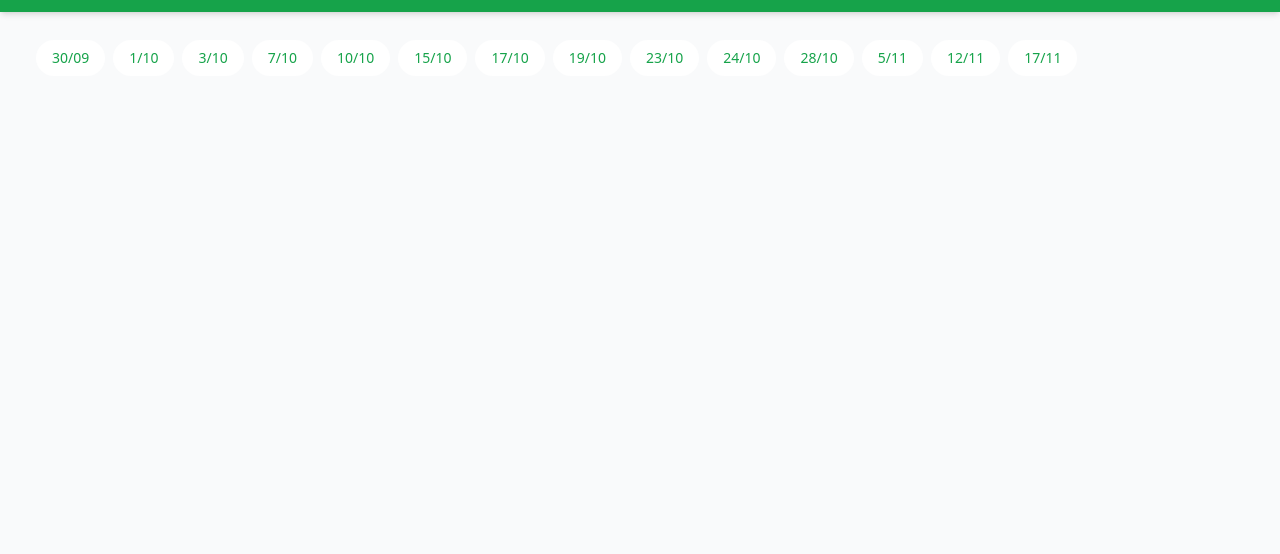
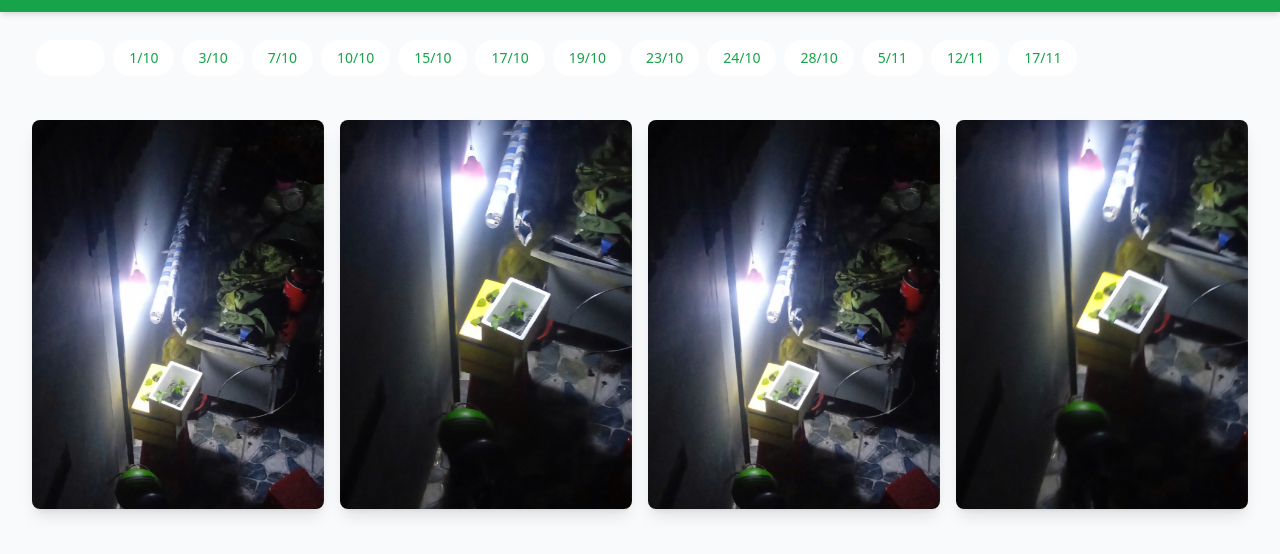
Before and after one commit to duansinhhocnhom3/duansinhhocnhom311a2, a plain HTML site: page index.html in a window 1280 px wide. Shown: the part 56-610 px from the top of the page. Drawn offline with nearby package versions, Linux system fonts and the light colour scheme.

Commit message:
qua mey moi

```diff
--- a/index.html
+++ b/index.html
@@ -14,7 +14,6 @@
         .fade-in {
             animation: fadeIn 0.3s ease-out forwards;
         }
-        /* Add GitHub Pages specific styles */
         .scrollbar-hide::-webkit-scrollbar {
             display: none;
         }
@@ -44,13 +43,36 @@
     </main>
 
     <script>
-        const dates = ['3009', '110', '310', '710', '1010', '1510', '1710', '1910', '2310', '2410', '2810', '511', '1211', '1711'];
+        // GitHub Pages repository name - IMPORTANT: Update this to match your repository name
+        const repoName = '/duansinhhocnhom311a2';
+
+        const imageData = {
+            '3009': ['z6045374383684_47d945c1cb61e82eb1a909dcc542a8a4.jpg', 'z6045374389864_91a049be727ca9e09b7ff76b58edaebb.jpg', 'z6045374452476_3d0cb3bb894da9677d883b654b447e8e.jpg', 'z6045374462411_7a0dfd534b20afbfbe63986437cafe6e.jpg'],
+            '110': ['z6045376550943_8a104375a2cbf8de5d2f89a73dbd2789.jpg', 'z6045376647523_7666eb48ba3b506bd56a72a6378aa4e2.jpg', 'z6045376666031_5b9aee716800f5a39fc4eae27042bca3.jpg'],
+            '310': ['z6045380034713_0a10242dfe78678c86c86cda8caf7f5f.jpg'],
+            '710': ['z6045383268750_186c709c7363450a942ba7021e4bc45f.jpg', 'z6045383273552_80cff11a6a4ec314f52c73b7af9512be.jpg', 'z6045383275417_26187764059f5fffa2305122d1b34a33.jpg', 'z6045383278641_294ac7a36570e17747d7cd818c3ad618.jpg', 'z6045383284402_8e619903d1035b62ea88b0fce7155b8d.jpg', 'z6045383287687_62b78f17456177435a97dfa46ef2927c.jpg', 'z6045383290840_439615b7cae809571398c7b2c4d05803.jpg', 'z6045383358093_5e91fb53fa82126493a1b3fe46f196f4.jpg', 'z6045383367559_fca5d0fc2e265a5d8a171c9c9b0726d3.jpg'],
+            '1010': ['z6045387917091_036e07e2c30358a527ab4d7d2d8b47c7.jpg'],
+            '1510': ['z6045391610060_94e816984611defef65a2bcf5ab96509.jpg', 'z6045391611233_d9a3d53f973f33a82d7de5ebe394e36a.jpg', 'z6045391613723_f7cd9f257dff61157980644b5c6fa006.jpg', 'z6045391617849_dd93871422a94b44439b6a8fcda6c8ba.jpg'],
+            '1710': ['z6045396715161_05ae065c0a12719a4d658e8c185fa596.jpg', 'z6045396716427_f4c570f64b0d32535dfc9f0bb121f154.jpg', 'z6045396721307_eadc423df43a411550a5b672cbea9512.jpg', 'z6045396726809_239977285a2d75f923b3f2cce0e40916.jpg', 'z6045396726824_0df5d155d6ccb250be9453c73571fd04.jpg', 'z6045396731411_f6d794419a3ac73892b4a626aefd9c60.jpg', 'z6045396735955_dec20d5c9b22078526cf37518ea213b6.jpg', 'z6045396737506_52b520718cd349e892afff5413ff8cfc.jpg', 'z6045396792939_ea1f988c8ca2222f9e9e9409645d4577.jpg', 'z6045396811101_896a5e0ccc6251bef39abb49b9d576a9.jpg'],
+            '1910': ['z6045398061389_2b8707827e24673f1b1cd166c7fddb92.jpg', 'z6045398343442_51999a322245bd1bbe12c15952921ce3.jpg', 'z6045398346365_900b7522f96826ecf644d6c537541d28.jpg', 'z6045398357979_16acafbcaac56f5b194c51c502ec0455.jpg', 'z6045398357983_71056e038fd99de97227790f01d656b9.jpg'],
+            '2310': ['z6045399748567_78a7b3fbc6f1541004f198474571fc99.jpg', 'z6045399851209_ac0efcf02cbe41d01c0656952764eae3.jpg', 'z6045399855902_2b3b2f55291e22fa17947eb460000ede.jpg'],
+            '2410': ['z6045403234518_bef00eaaa27e781ed69971498fdff42e.jpg', 'z6045403243962_b7f51687ccdbe1b22bb9cba78ab0f40a.jpg', 'z6045403306690_a754bb3b6c94a8adde11100c5c468340.jpg', 'z6045403309663_def3134bfe1689b4603a518a22315608.jpg', 'z6045403314294_07409195a9879d24d7cad5097b580eb3.jpg'],
+            '2810': ['z6045406548093_140b5aeac13f33843751d5334865a5ea.jpg', 'z6045406550624_ad0237236f27b2bbb3f715a04b68ba40.jpg', 'z6045406555298_decd79442122be95a3f69e2816a8074a.jpg', 'z6045406557196_1af5bc409baea04006e566fd308c7723.jpg', 'z6045406562320_5ad623b0f3d1a4002725aafe00872247.jpg', 'z6045406651121_e5df9cad5f1754ed1b8a7baa1df7955b.jpg', 'z6045406652662_273ecb632aa0728258259b4b1900ae09.jpg', 'z6045406655229_c82a604b0054b9571b65ae20717f4af3.jpg'],
+            '511': ['z6045409049218_394d415a315882d3e1750494272da85e.jpg', 'z6045409051826_b9304c4c4a87c96ffcc5fca2e00c9ecd.jpg', 'z6045409055385_24e135f1a4cdf98a1d107e9f872ea958.jpg', 'z6045409057595_c3920eb35bb3baf2261bb8148577bbb8.jpg', 'z6045409062723_2ddab87e7d11b7ccc100f29df0f5f8fb.jpg', 'z6045409064492_679c38508a73f09fa6bb114ea587695f.jpg', 'z6045409068692_9961753e374527fea8ea64b0b15e4026.jpg', 'z6045409070278_17b1c39bd0b521ce4d535d03e0131e4a.jpg', 'z6045409074652_9b8b114c2929dac3419fe5d6ff85c2cd.jpg', 'z6045409141449_cf4156fc60cfee6a8fac84cc3d014283.jpg', 'z6045409149347_9296668960f5e86b1c9816d45d06e04a.jpg'],
+            '1211': ['z6045411623212_0269bca09f55bd31a21b7d4a1d99a6b6.jpg', 'z6045411626766_c30c7d8ac73ef6be3ce2ff4f0f03df50.jpg', 'z6045411639726_8e8c49dffdb5f8453f33cbac168280f1.jpg', 'z6045411639728_adf717f32442baef0c90729adeb2447b.jpg', 'z6045411677204_9555a678cbfb18d3350a5bfae0c3b963.jpg', 'z6045411677360_2b13dc4fffb17e0fdf4c5f1743255c14.jpg'],
+            '1711': ['z6045412765862_c8d18e27817264f5b38064fbf8488e8d.jpg', 'z6045412768295_668cbb83ed48decefe8a9a57380e3b87.jpg', 'z6045412919763_355bc0d4c6157be6e7dd13a8d5b291cd.jpg', 'z6045412921555_71250421459ba74146280c205dea4a42.jpg']
+        };
+
+        const dates = Object.keys(imageData).sort((a, b) => {
+            const monthA = parseInt(a.slice(-2));
+            const monthB = parseInt(b.slice(-2));
+            if (monthA !== monthB) return monthA - monthB;
+            return parseInt(a.slice(0, -2)) - parseInt(b.slice(0, -2));
+        });
+
         const timeline = document.getElementById('timeline');
         const gallery = document.getElementById('gallery');
         const scrollToTopBtn = document.getElementById('scrollToTop');
-
-        // GitHub Pages specific base path - adjust this to match your repository name
-        const basePath = '/your-repo-name'; // Replace 'your-repo-name' with your actual repository name
 
         function formatDate(dateString) {
             const day = dateString.slice(0, -2);
@@ -66,15 +88,20 @@
             return button;
         }
 
-        async function showImages(date) {
-            timeline.querySelectorAll('button').forEach(btn => btn.classList.remove('bg-green-600', 'text-white'));
-            event.target.classList.add('bg-green-600', 'text-white');
+        function showImages(date) {
+            timeline.querySelectorAll('button').forEach(btn => {
+                if (btn.textContent === formatDate(date)) {
+                    btn.classList.add('bg-green-600', 'text-white');
+                } else {
+                    btn.classList.remove('bg-green-600', 'text-white');
+                }
+            });
 
             gallery.innerHTML = '<div class="col-span-full text-center"><div class="inline-block animate-spin rounded-full h-8 w-8 border-t-2 border-b-2 border-green-500"></div></div>';
 
-            try {
-                // For GitHub Pages, we'll use a predefined list of images instead of directory listing
-                const images = await getImagesForDate(date);
+            const images = imageData[date] || [];
+
+            setTimeout(() => {
                 gallery.innerHTML = '';
 
                 if (images.length === 0) {
@@ -87,8 +114,8 @@
                     item.className = 'relative aspect-w-1 aspect-h-1 rounded-lg overflow-hidden shadow-lg transition-transform duration-300 ease-in-out hover:scale-105';
 
                     const img = document.createElement('img');
-                    // Adjust image path for GitHub Pages
-                    img.src = `${basePath}/images/${date}/${imageName}`;
+                    // Use the correct path for GitHub Pages
+                    img.src = `${repoName}/images/${date}/${imageName}`;
                     img.alt = `Hình ảnh cây ngày ${formatDate(date)}`;
                     img.className = 'w-full h-full object-cover opacity-0';
 
@@ -100,23 +127,7 @@
                     item.appendChild(img);
                     gallery.appendChild(item);
                 });
-            } catch (error) {
-                console.error('Error loading images:', error);
-                gallery.innerHTML = '<p class="col-span-full text-center text-red-500">Đã xảy ra lỗi khi tải ảnh. Vui lòng thử lại sau.</p>';
-            }
-        }
-
-        // Modified for GitHub Pages to use a static approach
-        async function getImagesForDate(date) {
-            // You'll need to maintain this list of images manually
-            // or generate it during your build process
-            const imagesList = {
-                '3009': ['1.jpg', '2.jpg', '3.jpg'], // Example
-                '110': ['1.jpg', '2.jpg'],
-                // Add more dates and their corresponding images
-            };
-
-            return imagesList[date] || [];
+            }, 500);
         }
 
         dates.forEach(date => {
```
